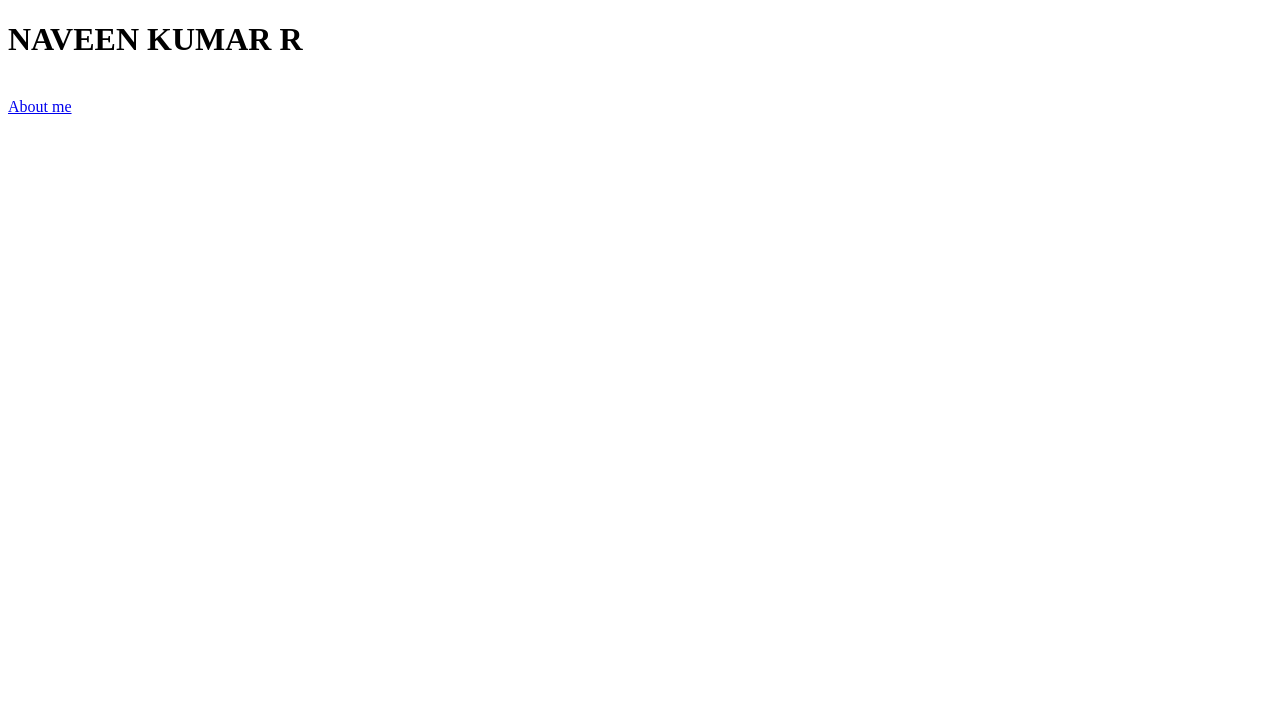
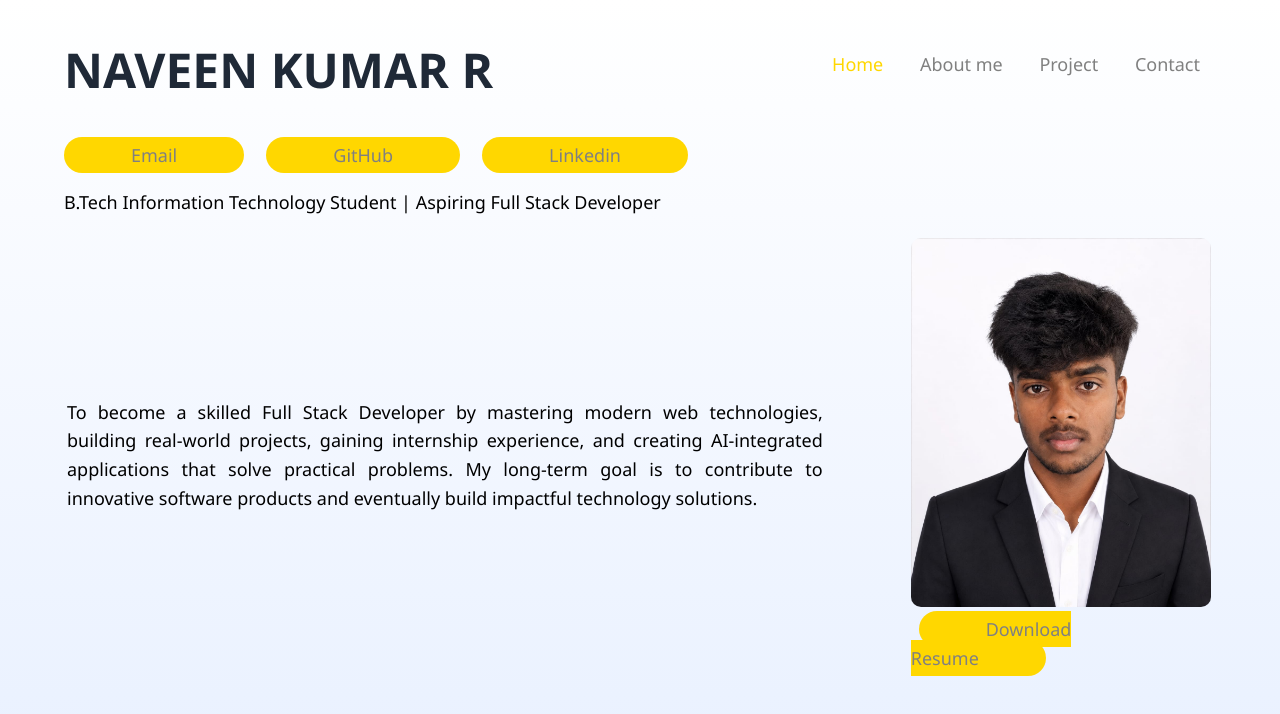
Before and after one commit to R-NaveenK/Portfolio, a plain HTML site: page index.html in a window 1280 px wide. Drawn offline with Linux system fonts and the light colour scheme.

Commit message:
css added for index and about_me

```diff
--- /dev/null
+++ b/css/aboutcss.css
@@ -0,0 +1,57 @@
+html, body{
+    min-height: 100vh;
+}
+*{
+    font-family: 'segoe UI', sans-serif;
+}
+body{
+
+    background-color: #e8f0ff;
+    background: -webkit-linear-gradient(top , #ffffff 0%, #e8f0ff 100%);
+    margin-top: 3%;
+    margin-left: 5%;
+    margin-bottom: auto;
+    margin-right: 5%;
+    font-size: 18px;
+    line-height: 1.6;
+
+}
+#main_nav ul{
+    text-align: right;
+    list-style-type: none;
+    margin-right: 10px;
+    float:right;
+
+
+}
+#main_nav li{
+    display: inline-block;
+    margin-left: 20px;
+}
+
+#main_nav a{
+    text-decoration:none;
+    color: grey;
+    font-size: 18px;
+    padding: 6px;
+
+}
+
+#main_nav a:hover{
+    color:gold;
+}
+
+#main_nav a.current{
+    color:gold;
+}
+h1{
+    font-size: 48px;
+    color:#1f2937;
+}
+
+p a{
+    text-decoration: none;
+    color: deeppink;
+    padding: 5px;
+
+}
--- /dev/null
+++ b/css/style.css
@@ -0,0 +1,82 @@
+html, body{
+    min-height: 100%;
+    font-family: 'segoe UI', sans-serif;
+}
+body{
+
+    background-color: #e8f0ff;
+    background: -webkit-linear-gradient(top , #ffffff 0%, #e8f0ff 100%);
+    margin-top: 2%;
+    margin-left: 5%;
+    margin-bottom: auto;
+    margin-right: 5%;
+    font-size: 18px;
+    line-height: 1.6;
+
+}
+#main_nav ul{
+    text-align: right;
+    list-style-type: none;
+    margin-right: 10px;
+    float:right;
+
+}
+#main_nav li{
+    display: inline-block;
+    margin-left: 20px;
+}
+
+#main_nav a{
+    text-decoration:none;
+    color: grey;
+    font-size: 18px;
+    padding: 6px;
+
+}
+
+#main_nav a:hover{
+    color:gold;
+}
+
+#main_nav a.current{
+    color:gold;
+}
+
+div a{
+    text-decoration: none;
+    color: gray ;
+    padding: 6px 67px;
+    border: 0px solid yellow ;
+    background-color: gold;
+    border-radius: 20px;
+    margin: 8px;
+}
+
+div a:hover{
+    color:gold;
+    background-color: gray;
+
+}
+
+
+img{
+    border-radius: 10px;
+}
+
+h1{
+    font-size: 48px;
+    color:#1f2937;
+}
+
+p{
+    width: 90%;
+    text-align: justify;
+}
+
+table p{
+    margin: 0%;
+}
+
+div p a{
+    margin-left: 0px;
+}
--- a/index.html
+++ b/index.html
@@ -1,12 +1,43 @@
 <!DOCTYPE html>
-<html>
+<html >
     <head>
         <title>My Portfolio</title>
-        <link rel="stylesheet" href="style.css">
+        <link rel="stylesheet" href="css/style.css">
     </head>
     <body>
-        <h1>NAVEEN KUMAR R</h1> <br>
-        <a href="data/about_me.html">About me </a>
+        <nav id="main_nav">
+            <ul>
+                <li><a href="#" class="current">Home</a></li>
+                <li><a href="data/about_me.html">About me</a></li>
+                <li><a href="data/project.html">Project</a></li>
+                <li><a href="">Contact</a></li>
+            </ul>
+        </nav>
+
+        <div class="fl">
+            <h1>NAVEEN KUMAR R</h1>
+            <p><a href="mailto:16112006naveen@gmail.com" target="_blank">Email</a> &nbsp; <a href="https://github.com/R-NaveenK" target="_blank">GitHub</a> &nbsp; <a href="https://www.linkedin.com/in/naveenkumarr16" target="_blank">Linkedin</a> </p>
+            <p>B.Tech Information Technology Student | Aspiring Full Stack Developer</p>
+        </div>
+
+        <table>
+            <tr>
+                <td>
+                    <p>To become a skilled Full Stack Developer by mastering modern web technologies, building real-world projects, gaining internship experience, and creating AI-integrated applications that solve practical problems. My long-term goal is to contribute
+                    to innovative software products and eventually build impactful technology solutions.</p>
+                </td>
+                <td>
+                    <div class="af">
+                        <img src="img/profile.jpeg" alt="Profile pic" width="300px"  />
+                    </div>
+
+                    <div class="resume">
+                        <a href="img/Naveen_Kumar_Resume.pdf" download>Download Resume</a>
+                    </div>
+                </td>
+            </tr>
+        </table>
+
 
     </body>
 </html>
```
Also changed, not shown: data/about_me.html (+11 -3 lines), data/project.html (added, +9 -0 lines), img/profile.jpeg (added), style.css (deleted), 1 other file.
